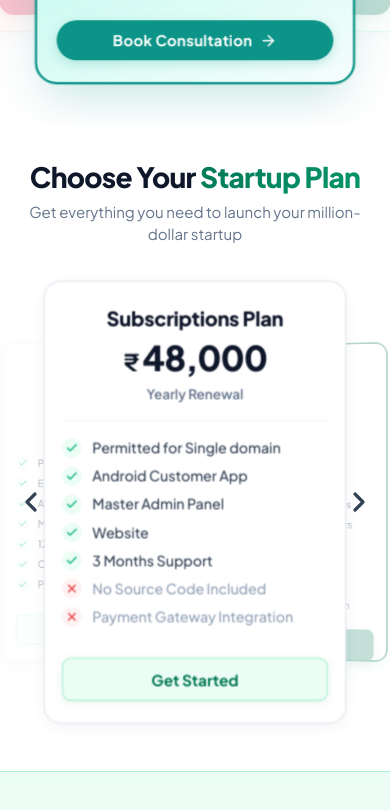
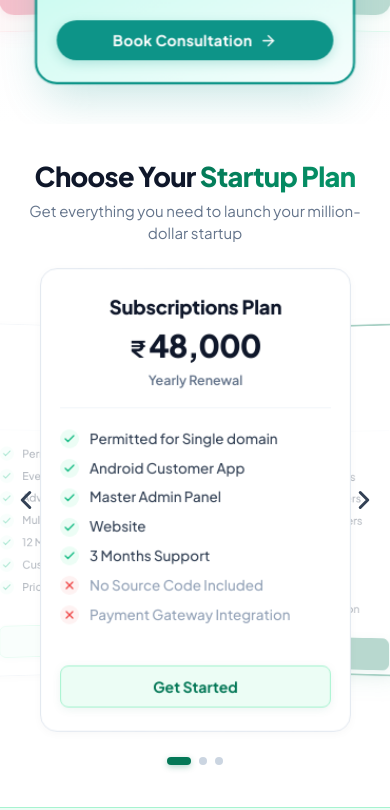
Before and after one commit to naveen3831/Speshway-All-In-One-ERP, a React (Vite) app in the folder client/: page / in a window 390 px wide. Shown: the part 6020-6830 px from the top of the page. Built offline with nearby package versions, Linux system fonts and the light colour scheme; no server answers.

Commit message:
feat(landing): add 3D coverflow carousel animation matching Platform Solutions for Startup Plans on mobile

```diff
--- a/client/src/components/landing/StartupPlans.css
+++ b/client/src/components/landing/StartupPlans.css
@@ -1,24 +1,23 @@
 /* ==========================================================================
-   CHOOSE YOUR STARTUP PLAN - 3D COVERFLOW ANIMATION
-   Matching Our Platform Solutions animation without changing UI colors
+   CHOOSE YOUR STARTUP PLAN - COMPACT PRICING CARDS
+   Proportional Decreased Size matching Clean Modern SaaS Aesthetics
    ========================================================================== */
 
 .startup-plans-section {
   padding: 52px 20px 64px 20px;
   background-color: #ffffff;
   position: relative;
-  overflow: hidden;
 }
 
 .startup-plans-container {
-  max-width: 1120px;
+  max-width: 1060px;
   margin: 0 auto;
 }
 
 /* Header */
 .startup-plans-header {
   text-align: center;
-  margin-bottom: 32px;
+  margin-bottom: 36px;
 }
 
 .startup-plans-title {
@@ -45,129 +44,65 @@
   line-height: 1.45;
 }
 
-/* ==========================================================================
-   3D COVERFLOW STAGE & NAVIGATION (Matching Platform Solutions)
-   ========================================================================== */
-.startup-plans-coverflow-wrapper {
+/* 3D Coverflow Wrapper */
+.startup-coverflow-wrapper {
   position: relative;
   width: 100%;
   display: flex;
   align-items: center;
   justify-content: center;
-  padding: 0 20px;
   box-sizing: border-box;
 }
 
-.startup-plans-nav-btn {
-  position: absolute;
-  top: 50%;
-  transform: translateY(-50%);
-  z-index: 45;
-  width: 46px;
-  height: 46px;
-  background: transparent !important;
-  border: none !important;
-  box-shadow: none !important;
-  color: #334155;
-  display: flex;
-  align-items: center;
-  justify-content: center;
-  cursor: pointer;
-  transition: all 0.25s cubic-bezier(0.16, 1, 0.3, 1);
-  outline: none;
-  padding: 0;
+/* Desktop Stage: standard full-width layout */
+.startup-coverflow-stage {
+  width: 100%;
 }
 
-.startup-plans-nav-btn.prev {
-  left: 0;
+/* Desktop Track: standard 3-column CSS Grid */
+.startup-coverflow-track {
+  display: grid;
+  grid-template-columns: repeat(3, 1fr);
+  gap: 20px;
+  align-items: stretch;
+  position: relative;
 }
 
-.startup-plans-nav-btn.next {
-  right: 0;
-}
-
-.startup-plans-nav-btn:hover {
-  color: #047857;
-  transform: translateY(-50%) scale(1.22);
-}
-
-.startup-plans-nav-btn:active {
-  transform: translateY(-50%) scale(0.95);
-}
-
-.startup-plans-stage {
-  position: relative;
-  width: calc(100% - 90px);
-  max-width: 1060px;
-  height: 470px;
-  margin: 0 auto;
-  perspective: 1200px;
-  perspective-origin: 50% 50%;
-  user-select: none;
-  touch-action: pan-y;
-  display: flex;
-  align-items: center;
-  justify-content: center;
-}
-
-.startup-plans-section .coverflow-track {
-  position: relative;
-  width: 100%;
-  height: 100%;
-  transform-style: preserve-3d;
-}
-
-/* ==========================================================================
-   CARD STYLING - EXACT UI COLORS WITH 3D COVERFLOW TRANSFORMS
-   ========================================================================== */
+/* Card Styling - Compact Size */
 .startup-plan-card {
-  position: absolute;
-  top: 50%;
-  left: 50%;
-  width: 320px;
-  max-width: 86vw;
-  height: 420px;
   background: #ffffff;
   border: 1px solid #e2e8f0;
   border-radius: 16px;
-  padding: 24px 22px;
+  padding: 26px 22px;
   display: flex;
   flex-direction: column;
+  position: relative;
+  transition: all 0.3s cubic-bezier(0.16, 1, 0.3, 1);
+  box-shadow: 0 2px 8px rgba(15, 23, 42, 0.03);
   box-sizing: border-box;
-  transform-style: preserve-3d;
-  transition: transform 0.65s cubic-bezier(0.25, 1, 0.5, 1),
-              opacity 0.45s ease,
-              filter 0.45s ease,
-              box-shadow 0.45s ease;
-  will-change: transform, opacity;
-  cursor: pointer;
-  outline: none;
-  box-shadow: 0 4px 14px rgba(15, 23, 42, 0.05);
 }
 
-/* Active Front Card */
-.startup-plan-card.is-active {
-  z-index: 25;
-  transform: translate3d(-50%, -50%, 45px) scale(1.04);
-  opacity: 1;
-  filter: blur(0);
+.startup-plan-card:hover {
+  transform: translateY(-4px);
+  box-shadow: 0 12px 24px -6px rgba(15, 23, 42, 0.08);
 }
 
-.startup-plan-card.is-active:hover {
-  transform: translate3d(-50%, -50%, 45px) scale(1.06);
+/* Middle "Most Popular" Card */
+.startup-plan-card.popular-card {
+  border: 2px solid #047857;
+  box-shadow: 0 12px 28px -8px rgba(4, 120, 87, 0.22),
+              0 0 0 1px rgba(4, 120, 87, 0.15);
+  transform: translateY(-6px);
 }
 
-/* Middle "Most Popular" Card Styling (Exact UI Colors) */
-.startup-plan-card.popular-card {
-  border: 2px solid #047857;
-  box-shadow: 0 10px 24px -8px rgba(4, 120, 87, 0.18),
-              0 0 0 1px rgba(4, 120, 87, 0.12);
+.startup-plan-card.popular-card:hover {
+  transform: translateY(-10px);
+  box-shadow: 0 18px 36px -8px rgba(4, 120, 87, 0.3);
 }
 
-.startup-plan-card.popular-card.is-active {
-  border: 2px solid #047857;
-  box-shadow: 0 16px 36px -8px rgba(4, 120, 87, 0.28),
-              0 0 0 1px rgba(4, 120, 87, 0.20);
+/* Floating Navigation Arrows - Hidden on Desktop */
+.startup-coverflow-arrow {
+  display: none;
 }
 
 .plan-popular-badge {
@@ -187,36 +122,11 @@
   z-index: 2;
 }
 
-/* Side Cards 3D Positions */
-.startup-plan-card.is-left {
-  z-index: 10;
-  transform: translate3d(calc(-50% - 280px), -50%, -30px) rotateY(15deg) scale(0.88);
-  opacity: 0.65;
-  filter: blur(0.3px);
-}
-
-.startup-plan-card.is-right {
-  z-index: 10;
-  transform: translate3d(calc(-50% + 280px), -50%, -30px) rotateY(-15deg) scale(0.88);
-  opacity: 0.65;
-  filter: blur(0.3px);
-}
-
-.startup-plan-card:not(.is-active):hover {
-  opacity: 0.90;
-  filter: blur(0);
-}
-
-.startup-plan-card:not(.is-active) .plan-cta-btn {
-  opacity: 0.8;
-  pointer-events: none;
-}
-
 /* Plan Header */
 .plan-header {
   text-align: center;
-  margin-bottom: 16px;
-  padding-bottom: 14px;
+  margin-bottom: 20px;
+  padding-bottom: 16px;
   border-bottom: 1px solid #f1f5f9;
 }
 
@@ -224,7 +134,7 @@
   font-size: 1.15rem;
   font-weight: 800;
   color: #0f172a;
-  margin: 0 0 6px 0;
+  margin: 0 0 8px 0;
   letter-spacing: -0.01em;
 }
 
@@ -263,7 +173,7 @@
   margin: 0 0 auto 0;
   display: flex;
   flex-direction: column;
-  gap: 8px;
+  gap: 9px;
 }
 
 .plan-feature-item {
@@ -293,10 +203,10 @@
 }
 
 .feature-item-text {
-  font-size: 0.82rem;
+  font-size: 0.84rem;
   color: #334155;
   font-weight: 500;
-  line-height: 1.35;
+  line-height: 1.4;
 }
 
 .plan-feature-item.excluded .feature-item-text {
@@ -305,7 +215,7 @@
 
 /* CTA Buttons */
 .plan-button-wrapper {
-  margin-top: 18px;
+  margin-top: 22px;
   padding-top: 4px;
 }
 
@@ -356,75 +266,207 @@
   box-shadow: 0 6px 16px rgba(4, 120, 87, 0.16);
 }
 
+/* Orange Buttons Fallback */
+.plan-cta-btn.btn-orange {
+  background-color: #ea580c;
+  color: #ffffff;
+  box-shadow: 0 3px 10px rgba(234, 88, 12, 0.22);
+}
+
+.plan-cta-btn.btn-orange:hover {
+  background-color: #c2410c;
+  transform: translateY(-2px);
+  box-shadow: 0 6px 16px rgba(234, 88, 12, 0.3);
+}
+
+/* Blue Button Fallback */
+.plan-cta-btn.btn-blue {
+  background-color: #2563eb;
+  color: #ffffff;
+  box-shadow: 0 3px 10px rgba(37, 99, 235, 0.25);
+}
+
+.plan-cta-btn.btn-blue:hover {
+  background-color: #1d4ed8;
+  transform: translateY(-2px);
+  box-shadow: 0 6px 16px rgba(37, 99, 235, 0.35);
+}
+
 .plan-cta-btn:active {
   transform: translateY(0);
 }
 
+/* Dots Indicator - Hidden on Desktop */
+.startup-plans-dots {
+  display: none;
+}
+
 /* ==========================================================================
-   RESPONSIVE DESIGN (3D Coverflow matching Platform Solutions)
+   RESPONSIVE DESIGN
    ========================================================================== */
 @media (max-width: 960px) {
-  .startup-plan-card.is-left {
-    transform: translate3d(calc(-50% - 215px), -50%, -25px) rotateY(14deg) scale(0.86);
+  .startup-coverflow-track {
+    gap: 14px;
   }
-  .startup-plan-card.is-right {
-    transform: translate3d(calc(-50% + 215px), -50%, -25px) rotateY(-14deg) scale(0.86);
+  .startup-plan-card {
+    padding: 22px 16px;
+  }
+  .plan-price-amount {
+    font-size: 1.85rem;
   }
 }
 
 @media (max-width: 768px) {
   .startup-plans-section {
-    padding: 36px 14px 44px 14px;
+    padding: 36px 10px 42px 10px;
+    overflow: hidden;
+  }
+  .startup-plans-header {
+    padding: 0 14px;
+    margin-bottom: 14px;
   }
   .startup-plans-title {
-    font-size: 1.75rem;
+    font-size: 1.70rem;
   }
-  .startup-plans-coverflow-wrapper {
+  .startup-coverflow-wrapper {
     padding: 0;
   }
-  .startup-plans-stage {
-    height: 445px;
+
+  /* Borderless Navigation Arrows matching Platform Solutions */
+  .startup-coverflow-arrow {
+    position: absolute;
+    top: 50%;
+    transform: translateY(-50%);
+    z-index: 45;
+    width: 40px;
+    height: 40px;
+    background: transparent !important;
+    border: none !important;
+    box-shadow: none !important;
+    color: #334155;
+    display: flex;
+    align-items: center;
+    justify-content: center;
+    cursor: pointer;
+    transition: all 0.25s cubic-bezier(0.16, 1, 0.3, 1);
+    outline: none;
+    padding: 0;
+  }
+  .startup-coverflow-arrow.prev {
+    left: -4px;
+  }
+  .startup-coverflow-arrow.next {
+    right: -4px;
+  }
+  .startup-coverflow-arrow:hover {
+    color: #047857;
+    transform: translateY(-50%) scale(1.18);
+  }
+  .startup-coverflow-arrow:active {
+    transform: translateY(-50%) scale(0.95);
+  }
+
+  /* 3D Coverflow Stage matching Platform Solutions */
+  .startup-coverflow-stage {
+    position: relative;
     width: 100%;
+    height: 485px;
+    margin: 0 auto;
+    perspective: 1200px;
+    perspective-origin: 50% 50%;
+    user-select: none;
+    touch-action: pan-y;
+    display: flex;
+    align-items: center;
+    justify-content: center;
   }
+
+  .startup-coverflow-track {
+    display: block;
+    position: relative;
+    width: 100%;
+    height: 100%;
+    transform-style: preserve-3d;
+  }
+
+  /* 3D Cards in Stage */
   .startup-plan-card {
+    position: absolute;
+    top: 50%;
+    left: 50%;
     width: 295px;
-    height: 405px;
+    max-width: 82vw;
+    height: 440px;
     padding: 22px 18px;
+    transform-style: preserve-3d;
+    transition: transform 0.65s cubic-bezier(0.25, 1, 0.5, 1),
+                opacity 0.45s ease,
+                filter 0.45s ease,
+                box-shadow 0.45s ease;
+    will-change: transform, opacity;
+    cursor: pointer;
   }
-  .startup-plans-nav-btn.prev {
-    left: -6px;
+
+  /* Active Center Card - Scaled Up and Crisp */
+  .startup-plan-card.is-active {
+    z-index: 25;
+    transform: translate3d(-50%, -50%, 40px) scale(1.02);
+    opacity: 1;
+    filter: blur(0);
+    pointer-events: auto;
   }
-  .startup-plans-nav-btn.next {
-    right: -6px;
+
+  /* Left 3D Tilted Card - Rotated and Scaled Down */
+  .startup-plan-card.is-left {
+    z-index: 10;
+    transform: translate3d(calc(-50% - 95px), -50%, -20px) rotateY(12deg) scale(0.80);
+    opacity: 0.36;
+    filter: blur(0.3px);
   }
-  .startup-plan-card.is-left {
-    transform: translate3d(calc(-50% - 95px), -50%, -20px) rotateY(12deg) scale(0.80);
-    opacity: 0.35;
+
+  /* Right 3D Tilted Card - Rotated and Scaled Down */
+  .startup-plan-card.is-right {
+    z-index: 10;
+    transform: translate3d(calc(-50% + 95px), -50%, -20px) rotateY(-12deg) scale(0.80);
+    opacity: 0.36;
+    filter: blur(0.3px);
   }
-  .startup-plan-card.is-right {
-    transform: translate3d(calc(-50% + 95px), -50%, -20px) rotateY(-12deg) scale(0.80);
-    opacity: 0.35;
+
+  .startup-plan-card:not(.is-active) {
+    cursor: pointer;
+  }
+  .startup-plan-card:not(.is-active):hover {
+    opacity: 0.70;
+    filter: blur(0);
+  }
+  .startup-plan-card:not(.is-active) .plan-cta-btn {
+    pointer-events: none;
+    opacity: 0.8;
+  }
+
+  /* Mobile Dots Indicator */
+  .startup-plans-dots {
+    display: flex;
+    justify-content: center;
+    align-items: center;
+    gap: 8px;
+    margin-top: 14px;
+    padding: 0 16px;
+  }
+  .startup-plan-dot {
+    width: 8px;
+    height: 8px;
+    border-radius: 9999px;
+    background-color: #cbd5e1;
+    border: none;
+    padding: 0;
+    cursor: pointer;
+    transition: all 0.3s cubic-bezier(0.16, 1, 0.3, 1);
+  }
+  .startup-plan-dot.active {
+    width: 24px;
+    background-color: #047857;
+    border-radius: 9999px;
+    box-shadow: 0 2px 6px rgba(4, 120, 87, 0.3);
   }
 }
-
-@media (max-width: 480px) {
-  .startup-plans-stage {
-    height: 450px;
-  }
-  .startup-plan-card {
-    width: 280px;
-    height: 410px;
-    padding: 20px 16px;
-  }
-  .plan-price-amount {
-    font-size: 2rem;
-  }
-  .startup-plan-card.is-left {
-    transform: translate3d(calc(-50% - 85px), -50%, -18px) rotateY(10deg) scale(0.78);
-    opacity: 0.30;
-  }
-  .startup-plan-card.is-right {
-    transform: translate3d(calc(-50% + 85px), -50%, -18px) rotateY(-10deg) scale(0.78);
-    opacity: 0.30;
-  }
-}
--- a/client/src/components/landing/StartupPlans.jsx
+++ b/client/src/components/landing/StartupPlans.jsx
@@ -68,9 +68,12 @@ const STARTUP_PLANS = [
 ];
 
 export const StartupPlans = ({ onOpenGetStarted, onOpenDemo }) => {
-  const [activeIndex, setActiveIndex] = useState(1); // Default to middle "Startup Plan"
+  // Start with index 1 ("Startup Plan - Most Popular") in center
+  const [activeIndex, setActiveIndex] = useState(1);
+  const [isPaused, setIsPaused] = useState(false);
   const touchStartX = useRef(0);
   const touchEndX = useRef(0);
+  const pauseTimerRef = useRef(null);
   const total = STARTUP_PLANS.length;
 
   const nextSlide = useCallback(() => {
@@ -81,20 +84,30 @@ export const StartupPlans = ({ onOpenGetStarted, onOpenDemo }) => {
     setActiveIndex((prev) => (prev - 1 + total) % total);
   }, [total]);
 
-  // Continuous auto-rotation matching Our Platform Solutions animation
+  const pauseAutoRotateTemporarily = () => {
+    setIsPaused(true);
+    if (pauseTimerRef.current) clearTimeout(pauseTimerRef.current);
+    pauseTimerRef.current = setTimeout(() => {
+      setIsPaused(false);
+    }, 6000);
+  };
+
+  // Continuous auto-rotation matching Platform Solutions (pauses during interaction)
   useEffect(() => {
+    if (isPaused) return;
     const interval = setInterval(() => {
       setActiveIndex((prev) => (prev + 1) % total);
-    }, 1200); // Steady 1.2s cycle for smooth professional 3D carousel transitions
+    }, 3200);
     return () => clearInterval(interval);
-  }, [total]);
+  }, [isPaused, total]);
 
-  const handleButtonClick = (e, actionType, isActive, index) => {
-    if (e) e.stopPropagation();
-    if (!isActive) {
-      setActiveIndex(index);
-      return;
-    }
+  useEffect(() => {
+    return () => {
+      if (pauseTimerRef.current) clearTimeout(pauseTimerRef.current);
+    };
+  }, []);
+
+  const handleButtonClick = (actionType) => {
     if (actionType === 'demo' && onOpenDemo) {
       onOpenDemo();
     } else if (onOpenGetStarted) {
@@ -102,8 +115,9 @@ export const StartupPlans = ({ onOpenGetStarted, onOpenDemo }) => {
     }
   };
 
-  // Touch swipe support for mobile
+  // Touch swipe support matching Platform Solutions
   const handleTouchStart = (e) => {
+    pauseAutoRotateTemporarily();
     touchStartX.current = e.touches ? e.touches[0].clientX : e.clientX;
   };
 
@@ -114,9 +128,9 @@ export const StartupPlans = ({ onOpenGetStarted, onOpenDemo }) => {
   const handleTouchEnd = () => {
     if (!touchStartX.current || !touchEndX.current) return;
     const diff = touchStartX.current - touchEndX.current;
-    if (diff > 45) {
+    if (diff > 40) {
       nextSlide();
-    } else if (diff < -45) {
+    } else if (diff < -40) {
       prevSlide();
     }
     touchStartX.current = 0;
@@ -136,29 +150,30 @@ export const StartupPlans = ({ onOpenGetStarted, onOpenDemo }) => {
           </p>
         </div>
 
-        {/* 3D Coverflow Carousel Stage with outer navigation matching Platform Solutions */}
-        <div className="coverflow-wrapper startup-plans-coverflow-wrapper">
-          {/* Borderless Left Chevron Arrow */}
+        {/* 3D Coverflow Stage with Outer Navigation on Mobile / 3-Col Grid on Desktop */}
+        <div className="startup-coverflow-wrapper">
+          {/* Borderless Left Chevron Arrow (Mobile responsive only) */}
           <button
             type="button"
-            className="coverflow-nav-btn prev startup-plans-nav-btn"
+            className="coverflow-nav-btn prev startup-coverflow-arrow"
             onClick={(e) => {
               e.stopPropagation();
               prevSlide();
+              pauseAutoRotateTemporarily();
             }}
-            aria-label="Previous startup plan"
-            title="Previous"
+            aria-label="Previous plan"
+            title="Previous Plan"
           >
-            <ChevronLeft size={32} strokeWidth={2.4} />
+            <ChevronLeft size={30} strokeWidth={2.4} />
           </button>
 
           <div
-            className="coverflow-stage startup-plans-stage"
+            className="startup-coverflow-stage"
             onTouchStart={handleTouchStart}
             onTouchMove={handleTouchMove}
             onTouchEnd={handleTouchEnd}
           >
-            <div className="coverflow-track">
+            <div className="startup-coverflow-track">
               {STARTUP_PLANS.map((plan, index) => {
                 let offset = (index - activeIndex + total) % total;
                 if (offset > total / 2) {
@@ -168,9 +183,6 @@ export const StartupPlans = ({ onOpenGetStarted, onOpenDemo }) => {
                 const isActive = offset === 0;
                 const isLeft = offset === -1;
                 const isRight = offset === 1;
-
-                const isVisible = isActive || isLeft || isRight;
-                if (!isVisible) return null;
 
                 let cardClass = `startup-plan-card ${plan.isPopular ? 'popular-card' : ''}`;
                 if (isActive) cardClass += ' is-active';
@@ -184,15 +196,19 @@ export const StartupPlans = ({ onOpenGetStarted, onOpenDemo }) => {
                     onClick={() => {
                       if (!isActive) {
                         setActiveIndex(index);
+                        pauseAutoRotateTemporarily();
                       }
                     }}
                     role="button"
                     tabIndex={0}
-                    aria-label={`${plan.name} plan`}
+                    aria-label={`${plan.name} card`}
                     onKeyDown={(e) => {
                       if (e.key === 'Enter' || e.key === ' ') {
                         if (!isActive) {
                           setActiveIndex(index);
+                          pauseAutoRotateTemporarily();
+                        } else {
+                          handleButtonClick(plan.actionType);
                         }
                       }
                     }}
@@ -238,7 +254,10 @@ export const StartupPlans = ({ onOpenGetStarted, onOpenDemo }) => {
                       <button
                         type="button"
                         className={`plan-cta-btn btn-${plan.buttonVariant}`}
-                        onClick={(e) => handleButtonClick(e, plan.actionType, isActive, index)}
+                        onClick={(e) => {
+                          e.stopPropagation();
+                          handleButtonClick(plan.actionType);
+                        }}
                       >
                         {plan.buttonText}
                       </button>
@@ -249,19 +268,36 @@ export const StartupPlans = ({ onOpenGetStarted, onOpenDemo }) => {
             </div>
           </div>
 
-          {/* Borderless Right Chevron Arrow */}
+          {/* Borderless Right Chevron Arrow (Mobile responsive only) */}
           <button
             type="button"
-            className="coverflow-nav-btn next startup-plans-nav-btn"
+            className="coverflow-nav-btn next startup-coverflow-arrow"
             onClick={(e) => {
               e.stopPropagation();
               nextSlide();
+              pauseAutoRotateTemporarily();
             }}
-            aria-label="Next startup plan"
-            title="Next"
+            aria-label="Next plan"
+            title="Next Plan"
           >
-            <ChevronRight size={32} strokeWidth={2.4} />
+            <ChevronRight size={30} strokeWidth={2.4} />
           </button>
+        </div>
+
+        {/* Mobile Indicator Dots */}
+        <div className="startup-plans-dots" aria-hidden="true">
+          {STARTUP_PLANS.map((plan, idx) => (
+            <button
+              key={plan.id}
+              type="button"
+              className={`startup-plan-dot ${activeIndex === idx ? 'active' : ''}`}
+              onClick={() => {
+                setActiveIndex(idx);
+                pauseAutoRotateTemporarily();
+              }}
+              aria-label={`Go to ${plan.name}`}
+            />
+          ))}
         </div>
       </div>
     </section>
```
